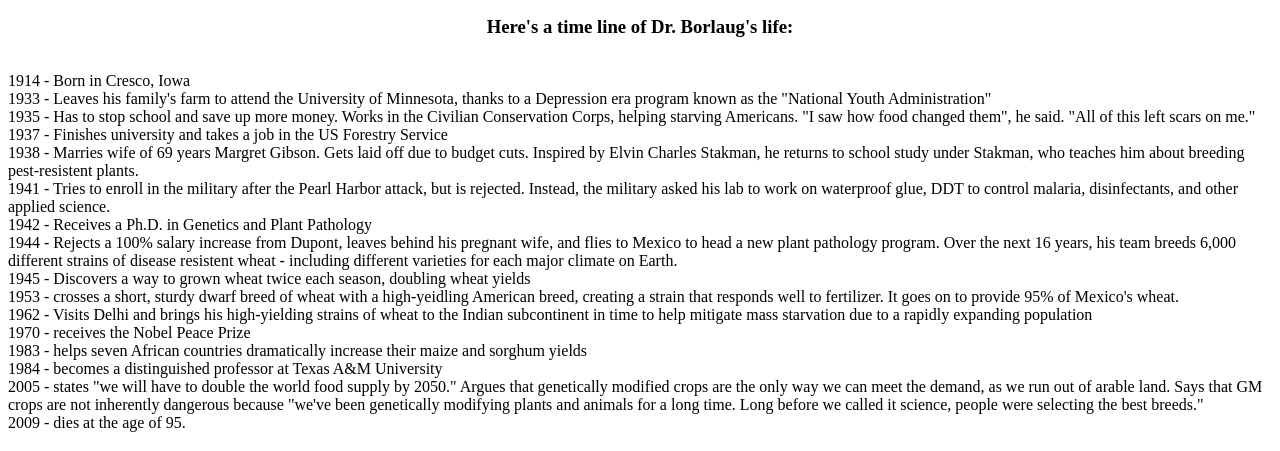
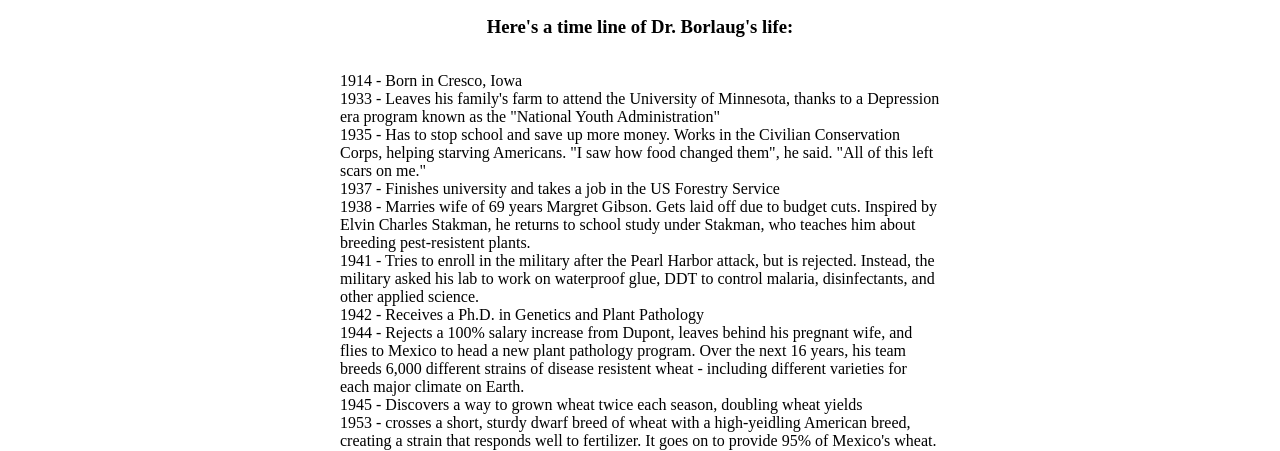
Before and after one commit to limavfabio/fabio_ahmad_webpage, a plain HTML site: page index.html in a window 1280 px wide. Shown: the part 495-946 px from the top of the page. Drawn offline with Linux system fonts and the light colour scheme.

Commit message:
Add width to the timeline items

```diff
--- a/css/style.css
+++ b/css/style.css
@@ -22,9 +22,9 @@
     display: flex;
 }
 
-/*.timeline {
-    display: flex;
-    max-width: 400px;
-    flex-wrap: wrap;
+.timeline {
+
+    max-width: 600px;
+
 
 }
```
